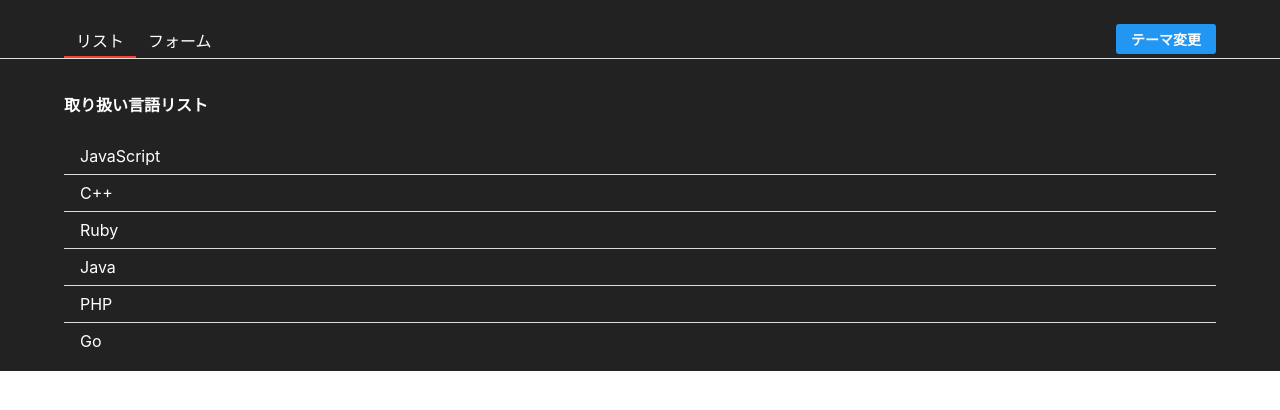
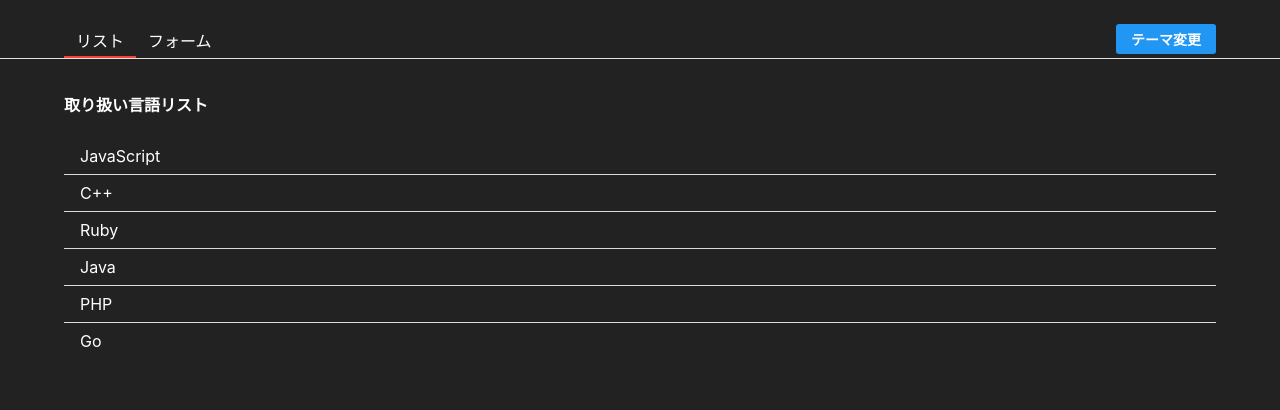
Before and after one commit to marieono/React-Tutorlal, a React (Create React App) app: page / in a window 1280 px wide. Shown: the top 410 px of the page. Built offline with nearby package versions, Linux system fonts and the light colour scheme; the HTML template or start-up script is replaced by a standard one.

Commit message:
一部修正

```diff
--- a/src/index.css
+++ b/src/index.css
@@ -17,6 +17,6 @@ code {
     monospace;
 }
 
-root {
+#root {
   height: 100%;
 }
```
